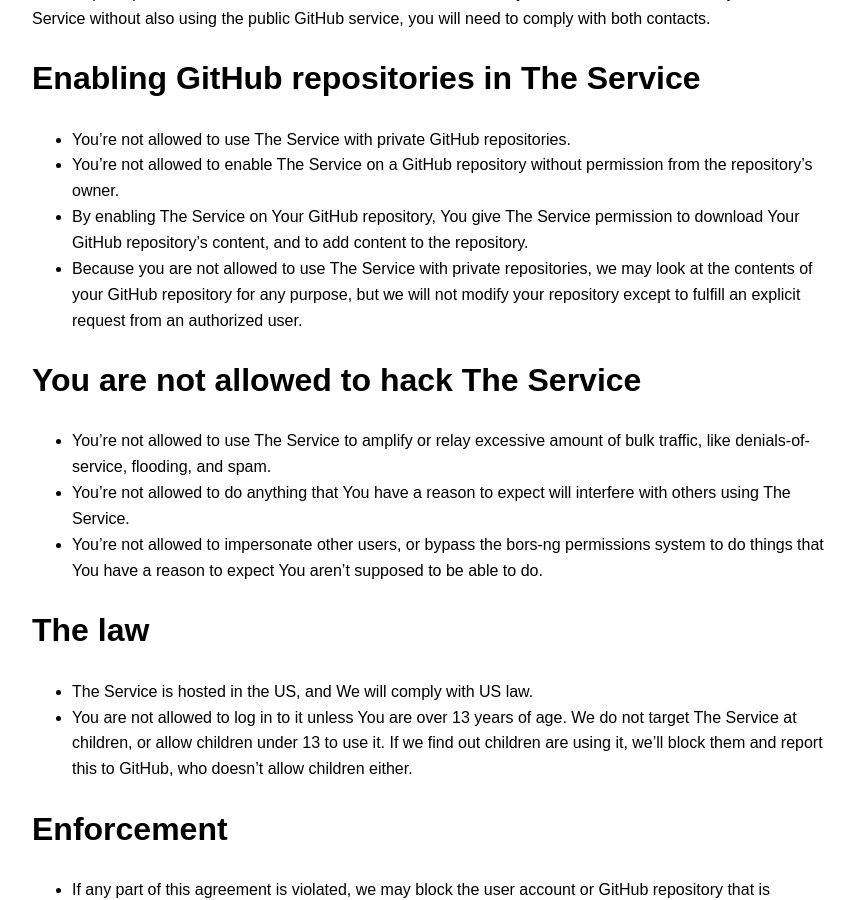
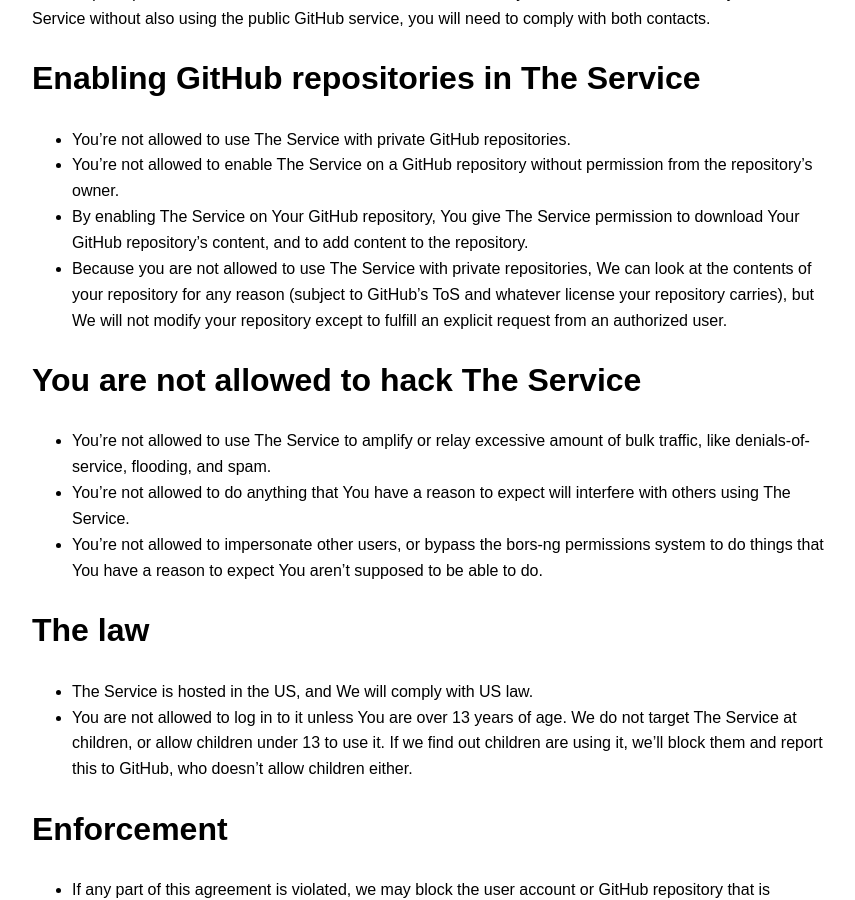
Before and after one commit to bors-ng/bors-ng.github.io, a Jekyll site: the page built from tos.md, in a window 1280 px wide and 900 px high, scrolled down 395 px. Shown: the whole window, without its empty margins (208-1063 px from the left). Built offline with Jekyll 4.4.1, drawn with Linux system fonts in a browser that asks for light colours.

Commit message:
Mention that this ToS doesn't give us any read access beyond what GitHub already does

```diff
--- a/tos.md
+++ b/tos.md
@@ -26,8 +26,9 @@
   You give The Service permission to download Your GitHub repository's content,
   and to add content to the repository.
 * Because you are not allowed to use The Service with private repositories,
-  we may look at the contents of your GitHub repository for any purpose,
-  but we will not modify your repository except to fulfill an explicit request from an authorized user.
+  We can look at the contents of your repository for any reason
+  (subject to GitHub's ToS and whatever license your repository carries),
+  but We will not modify your repository except to fulfill an explicit request from an authorized user.
 
 
 # You are not allowed to hack The Service
```
